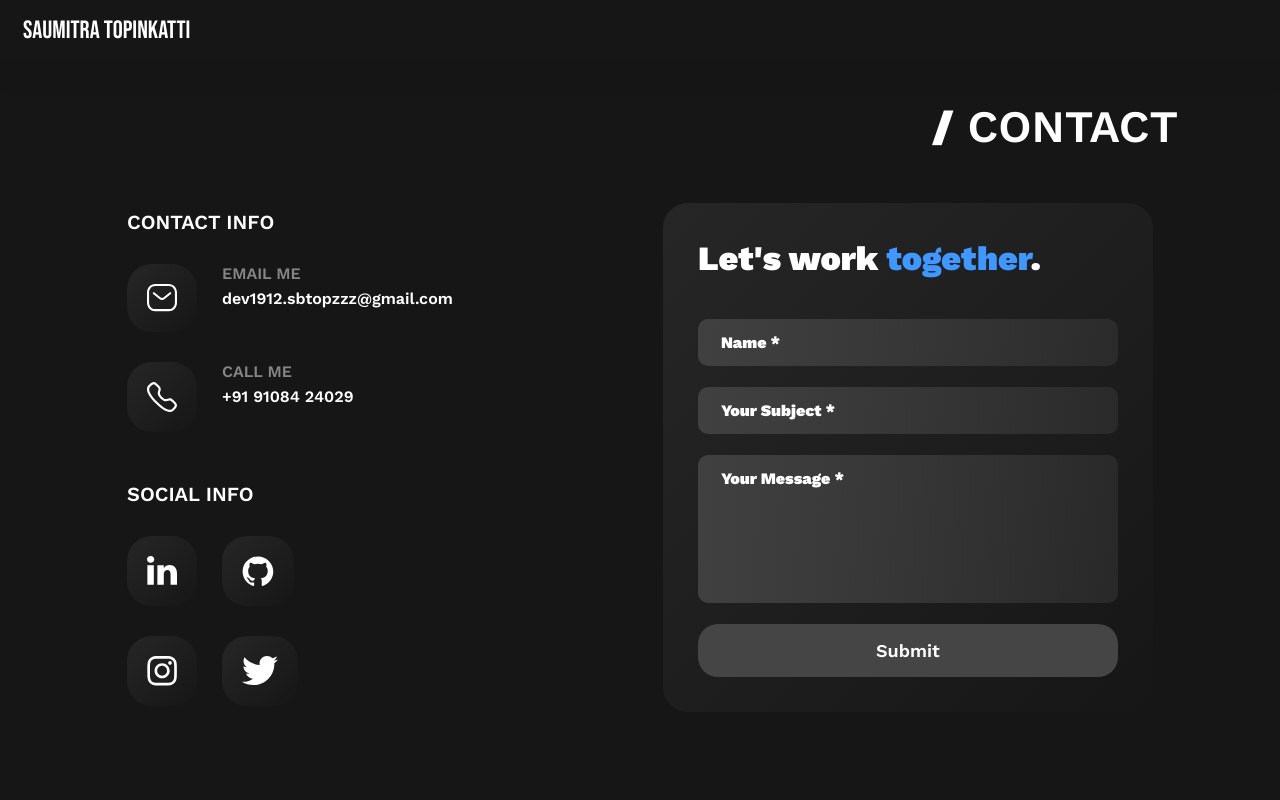
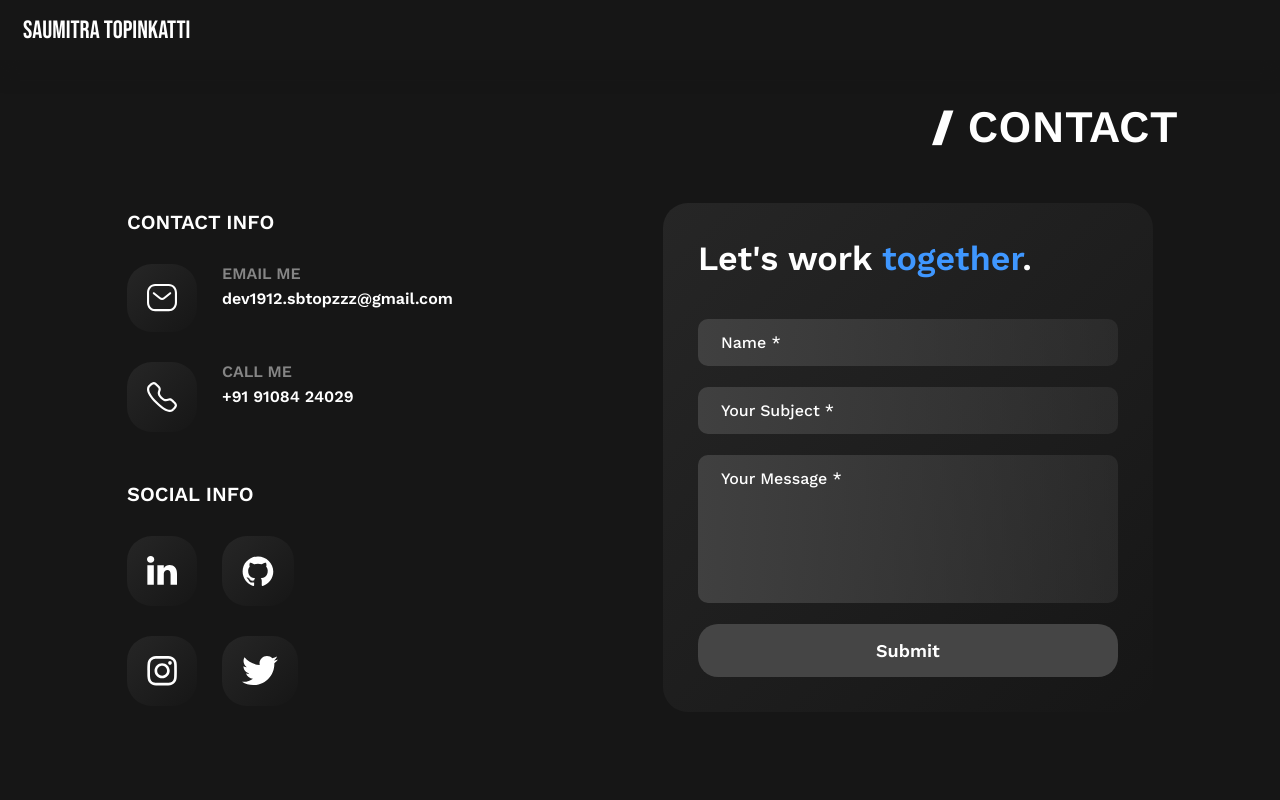
Before and after one commit to SBTopZZZ-LG/react-portfolio, a React (Create React App) app: page /contact in a window 1280 px wide. Shown: the top 800 px of the page. Built offline with nearby package versions, Linux system fonts and the light colour scheme; some icons are missing.

Commit message:
fix: incorrect font weight in contact page

```diff
--- a/src/Pages/ContactPageComponents/FormCard.css
+++ b/src/Pages/ContactPageComponents/FormCard.css
@@ -8,6 +8,7 @@ textarea {
 	);
 	border-radius: 10px;
 	font-size: 16px;
+	font-weight: 500;
 	padding: 14px 23px;
 }
 
--- a/src/Pages/ContactPageComponents/FormCard.jsx
+++ b/src/Pages/ContactPageComponents/FormCard.jsx
@@ -24,6 +24,7 @@ const FormCard = ({ style = {} }) => {
 		>
 			<span style={{
 				fontSize: "34px",
+				fontWeight: "600",
 			}}>
 				Let's work <span style={{ color: "#3F97FF" }}>together</span>.
 			</span>
```
